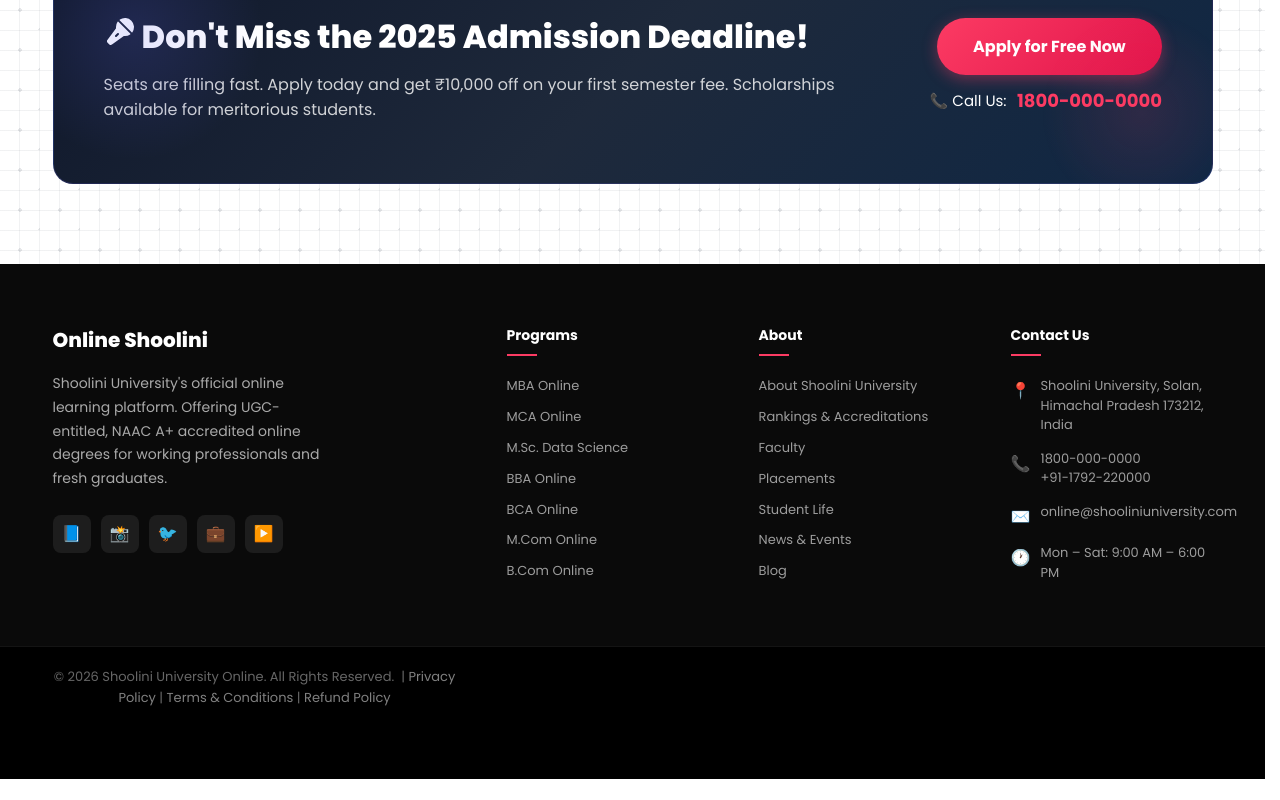
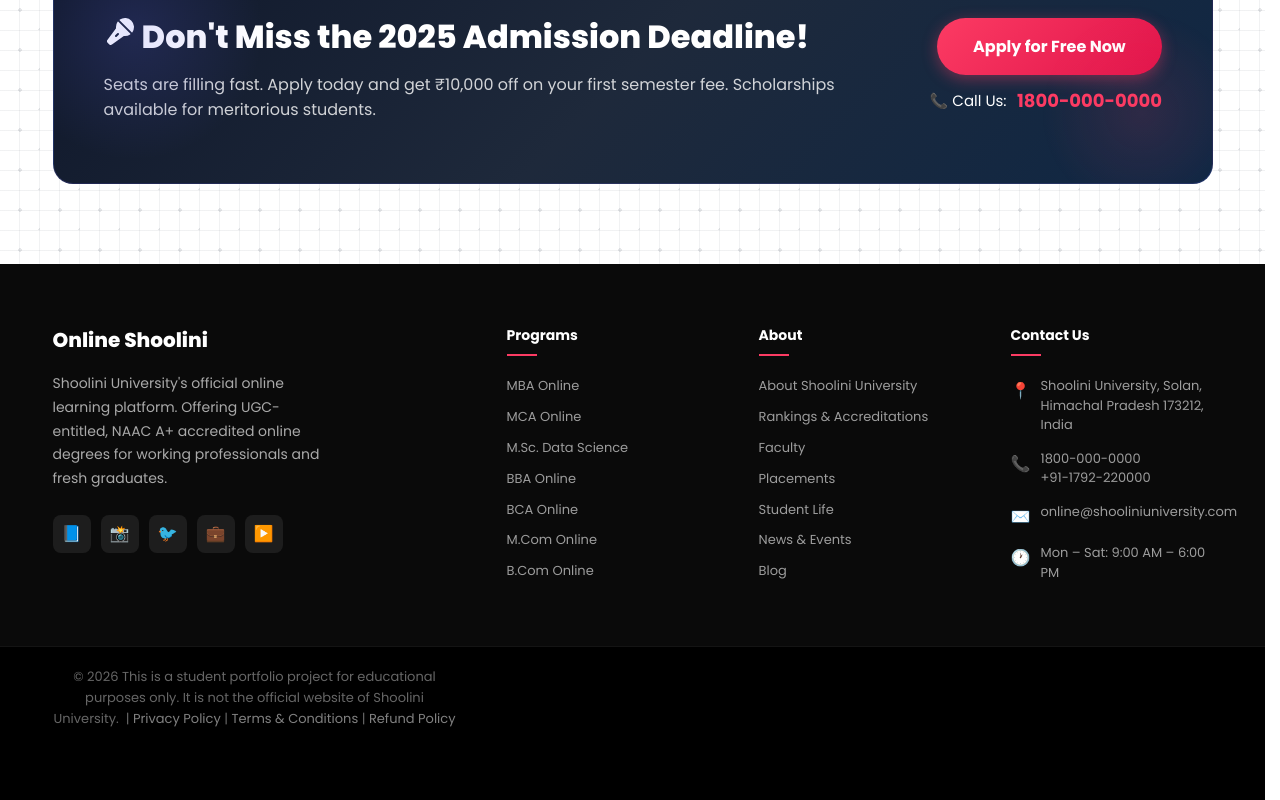
Before and after one commit to Zahid9985/Shoolini_university_online, a React (Vite) app: page / in a window 1280 px wide. Shown: the part 5356-6156 px from the top of the page. Before the commit the page ends 6135 px from the top, so only its background shows below. Built offline with nearby package versions, Linux system fonts and the light colour scheme.

Commit message:
footer chenged

```diff
--- a/src/components/Footer.jsx
+++ b/src/components/Footer.jsx
@@ -86,7 +86,7 @@
       <div className="footer-bottom">
         <div className="container">
           <p>
-            © {new Date().getFullYear()} Shoolini University Online. All Rights Reserved.
+            © {new Date().getFullYear()} This is a student portfolio project for educational purposes only. It is not the official website of Shoolini University.
             &nbsp;|&nbsp;
             <a href="#" style={{ color: 'rgba(255,255,255,0.5)' }}>Privacy Policy</a>
             &nbsp;|&nbsp;
```
